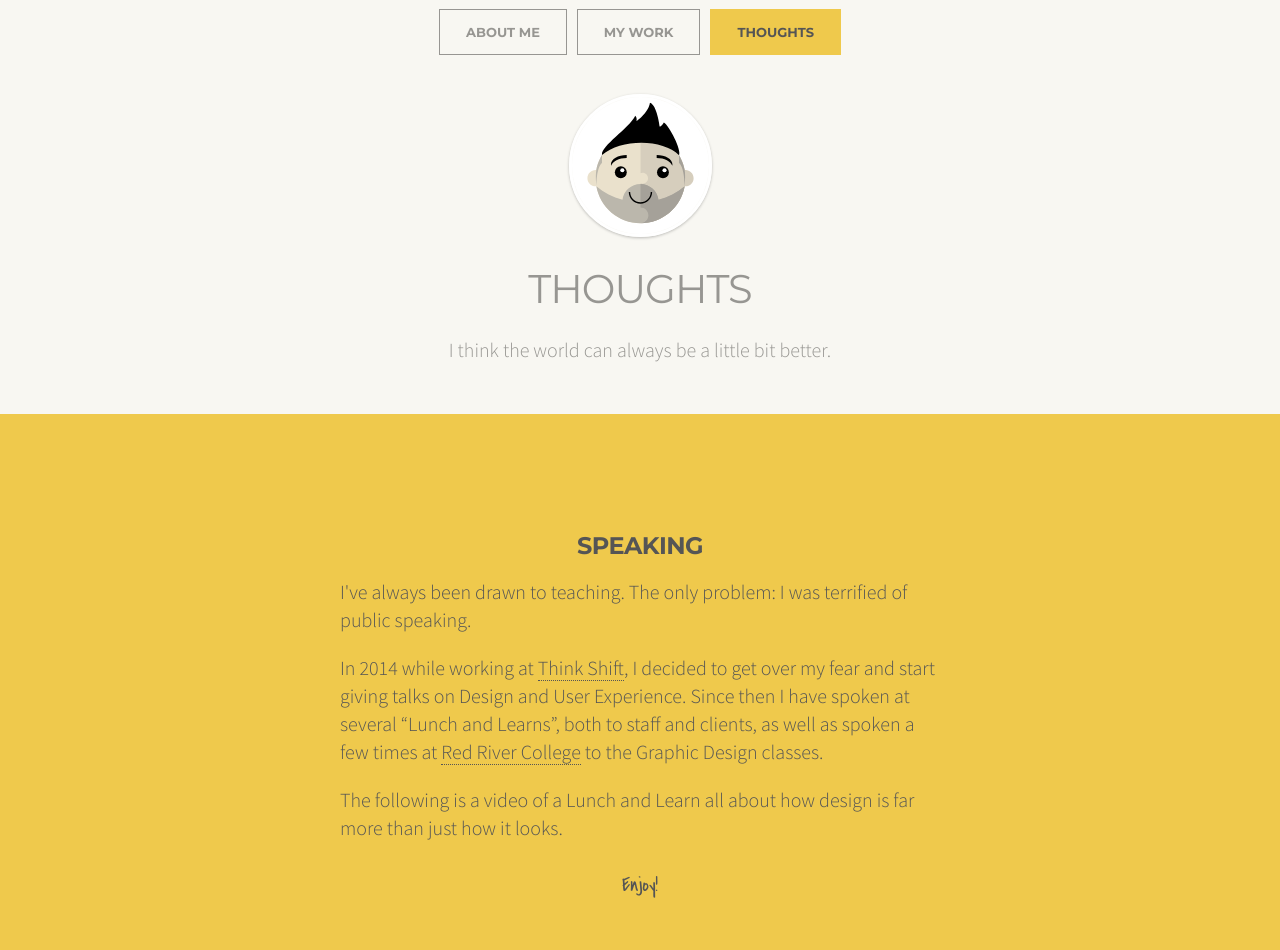
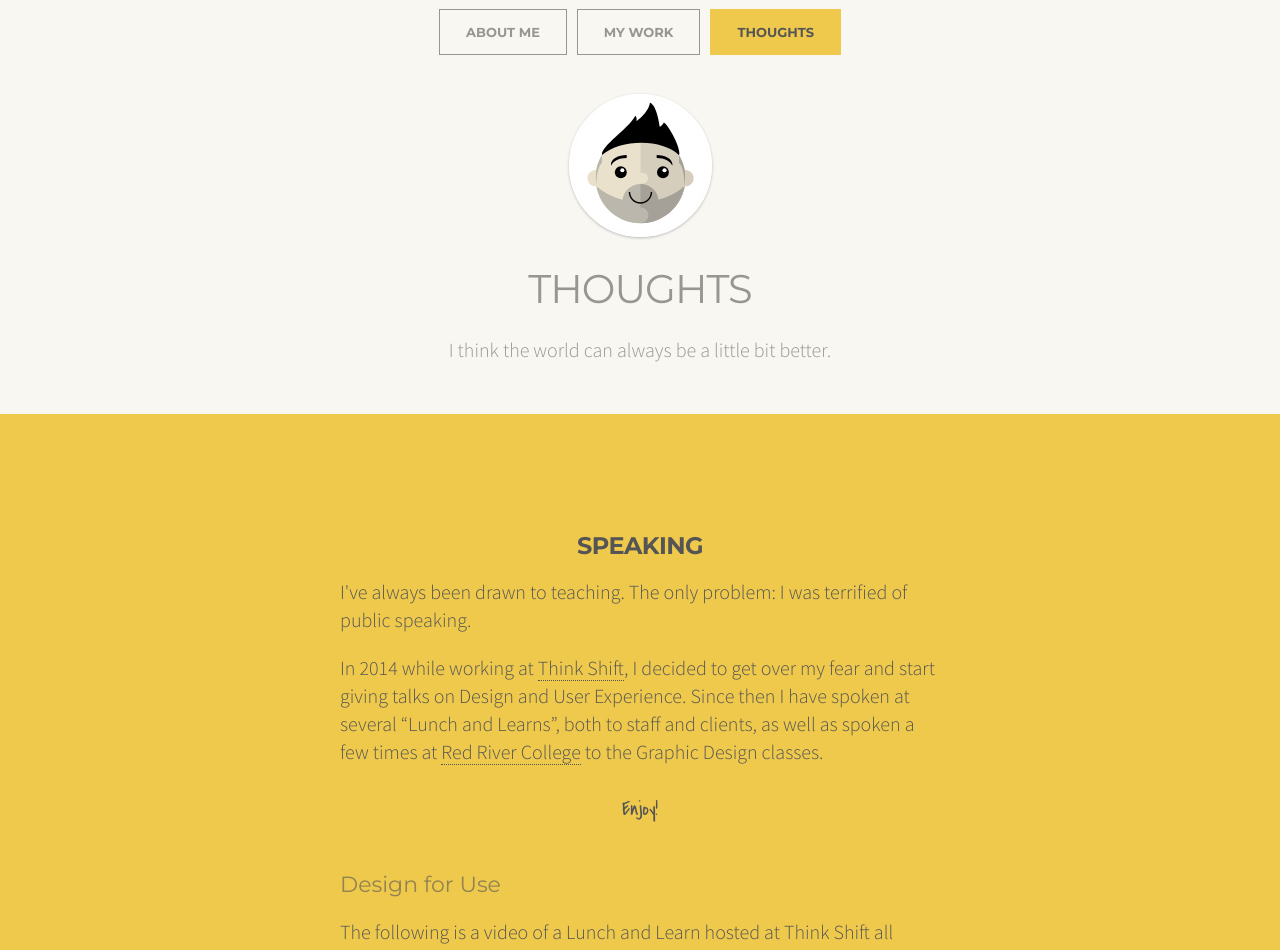
Before and after one commit to devonmitton/devonmitton.github.io, a Jekyll site: the page built from thinks.html, in a window 1280 px wide. Shown: the top 950 px of the page. Built offline with Jekyll 4.4.1, drawn with Linux system fonts in a browser that asks for light colours; some of the changed text lies outside the part shown; grey boxes are pictures that could not be loaded.

Commit message:
adding a heading to intro the video, and allow for more videos later

```diff
--- a/thinks.html
+++ b/thinks.html
@@ -11,11 +11,11 @@ permalink:  thinks/
     <div class="container">
         <h2>Speaking</h2>
         <p>I've always been drawn to teaching. The only problem: I was terrified of public speaking.</p>
-
         <p>In 2014 while working at <a href="http://thinkshiftinc.com" target="_blank">Think Shift</a>, I decided to get over my fear and start giving talks on Design and User Experience. Since then I have spoken at several &ldquo;Lunch and Learns&rdquo;, both to staff and clients, as well as spoken a few times at <a href="http://www.rrc.mb.ca/" target="_blank">Red River College</a> to the Graphic Design classes.</p>
-        <p>The following is a video of a Lunch and Learn all about how design is far more than just how it looks.</p>
         <p class="whimsy text-center">Enjoy!</p>
 
+        <h3>Design for Use</h3>
+        <p>The following is a video of a Lunch and Learn hosted at Think Shift all about how design is far more than just how it looks.</p>
         <div class="video-wrapper">
             <iframe src="//player.vimeo.com/video/117738910" width="100%" frameborder="0" webkitallowfullscreen mozallowfullscreen allowfullscreen></iframe>
         </div>
```
